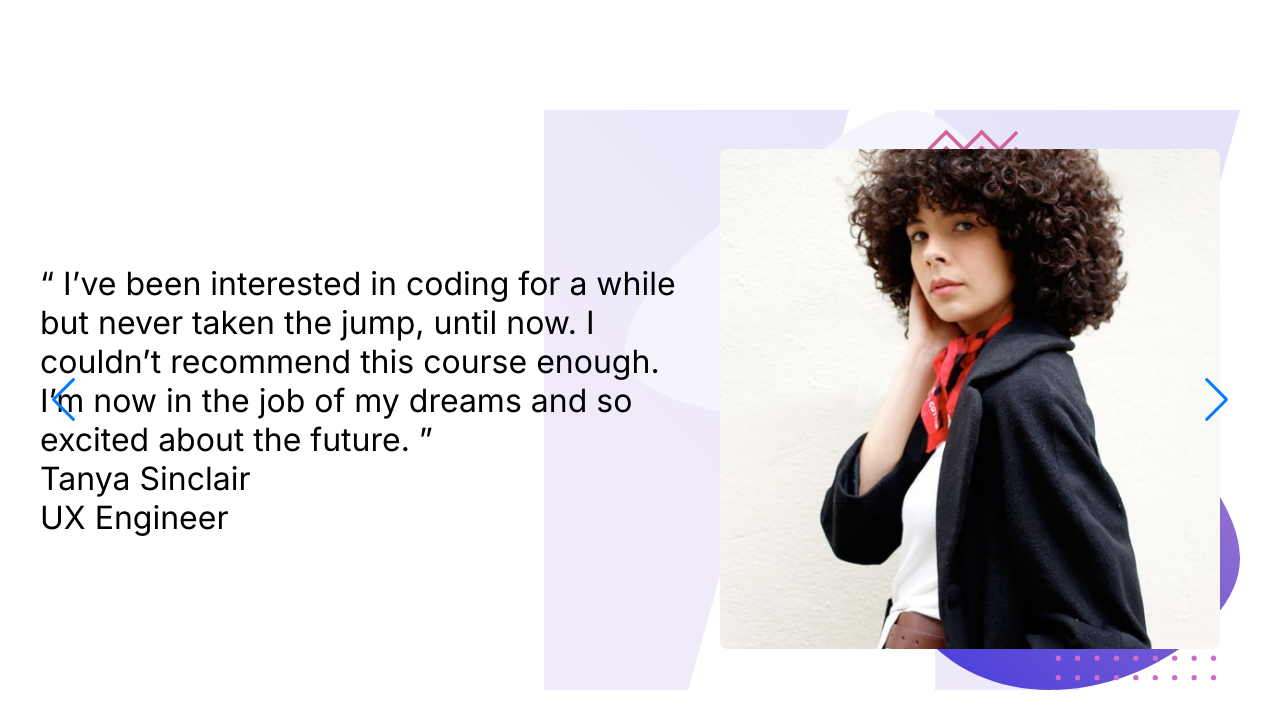
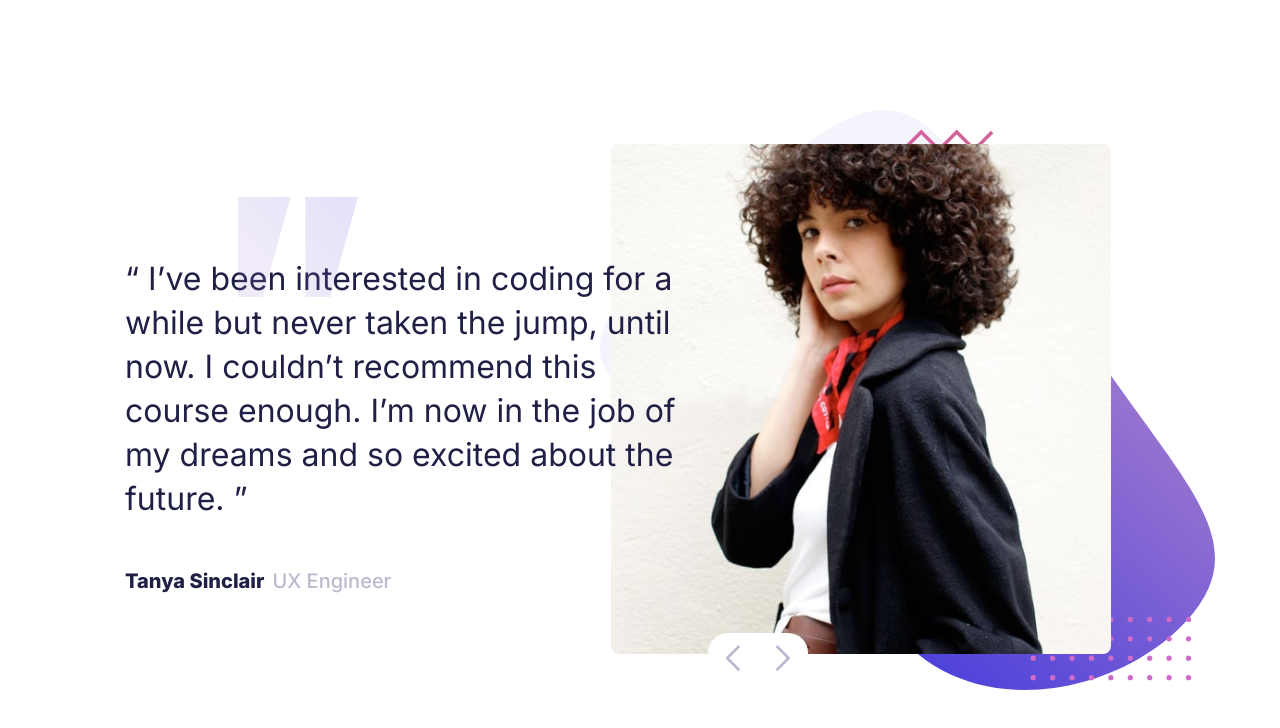
Before and after one commit to yagnik0/Coding-Bootcamp-Testimonial-Slider, a plain HTML site: page index.html in a window 1280 px wide. Drawn offline with nearby package versions, Linux system fonts and the light colour scheme.

Commit message:
styling added

```diff
--- a/index.html
+++ b/index.html
@@ -25,6 +25,8 @@
       <!-- Slider main container -->
       <div class="swiper">
         <!-- Additional required wrapper -->
+        <!-- Button navigation -->
+
         <div class="swiper-wrapper">
           <!-- Slides -->
           <div class="swiper-slide">
@@ -38,6 +40,7 @@
                 <p class="name">Tanya Sinclair</p>
                 <p class="occupation">UX Engineer</p>
               </div>
+              <img src="images/pattern-quotes.svg" alt="quotes" />
             </div>
             <div class="img-content">
               <img src="images/image-tanya.jpg" alt="tanya" />
@@ -46,23 +49,26 @@
           <div class="swiper-slide">
             <div class="content">
               <p class="para-content">
-                “ If you want to lay the best foundation possible I’d recommend taking this course. The depth the instructors go into is incredible. I now feel so confident about starting up as a professional developer. ”
+                “ If you want to lay the best foundation possible I’d recommend
+                taking this course. The depth the instructors go into is
+                incredible. I now feel so confident about starting up as a
+                professional developer. ”
               </p>
               <div class="name-flex">
                 <p class="name">John Tarkpor</p>
                 <p class="occupation">Junior Front-end Developer</p>
               </div>
+              <img src="images/pattern-quotes.svg" alt="quotes" />
             </div>
             <div class="img-content">
               <img src="images/image-john.jpg" alt="john" />
             </div>
           </div>
         </div>
-
-        <!-- If we need navigation buttons -->
-        <div class="swiper-button-prev"></div>
-        <div class="swiper-button-next"></div>
-
+          <div class="buttons">
+            <div class="swiper-button-next"></div>
+            <div class="swiper-button-prev"></div>
+          </div>
       </div>
     </div>
 
--- a/style.css
+++ b/style.css
@@ -1,17 +1,18 @@
-:root{
+:root {
   --darkblue: hsl(240, 38%, 20%);
   --lightblue: hsl(240, 18%, 77%);
 }
 
-*{
+* {
   margin: 0;
   padding: 0;
   box-sizing: border-box;
 }
 
-html, body{
+html,
+body {
   font-size: 62.5%;
-  font-family: 'Inter';
+  font-family: "Inter";
 }
 
 .container {
@@ -22,28 +23,91 @@ html, body{
   width: 100%;
 }
 
-.swiper{
+.swiper {
   height: 580px;
 }
 
-.swiper-wrapper{
-  max-width: 120rem;
+.swiper-wrapper {
+  max-width: 115rem;
 }
 
-.swiper-slide{
+.swiper-slide {
   display: grid !important;
   grid-template-columns: 55% 45%;
   place-items: center;
-  background: url(images/pattern-bg.svg) no-repeat, url('images/pattern-quotes.svg') no-repeat;
+  background: url(images/pattern-bg.svg) no-repeat;
   background-position: right;
   background-size: contain;
+  position: relative;
 }
 
 .content {
   font-size: 3.2rem;
+  line-height: 44px;
+  color: var(--darkblue);
+  padding-left: 6rem;
+  z-index: 1;
+  margin-top: 6rem;
 }
 
-.img-content img{
+.content img {
+  position: absolute;
+  top: 15%;
+  left: 15%;
+}
+
+.img-content {
+  padding-right: 19rem;
+}
+
+.img-content img {
   width: 500px;
+  height: 510px;
   border-radius: 0.8rem;
 }
+
+.name-flex {
+  display: flex;
+  margin-top: 3.8rem;
+  gap: 0.8rem;
+}
+
+.name-flex .name {
+  font-weight: 800;
+  font-size: 2rem;
+  color: var(--darkblue);
+}
+
+.name-flex .occupation {
+  font-weight: 500;
+  font-size: 2rem;
+  color: var(--lightblue);
+}
+
+.container .buttons {
+  position: absolute;
+  bottom: 6%;
+  left: 55%;
+  width: 120px;
+}
+
+.container .swiper-button-next,
+.container .swiper-button-prev {
+  background-color: white;
+  padding: 2.5rem 2.5rem;
+  color: var(--lightblue);
+}
+
+.swiper-button-next:after,
+.swiper-button-prev:after {
+  font-size: 2.5rem !important;
+  font-weight: 700 !important;
+}
+
+.swiper-button-prev {
+  border-radius: 2rem 0 0 2rem;
+}
+
+.swiper-button-next {
+  border-radius: 0rem 2rem 2rem 0;
+}
```
